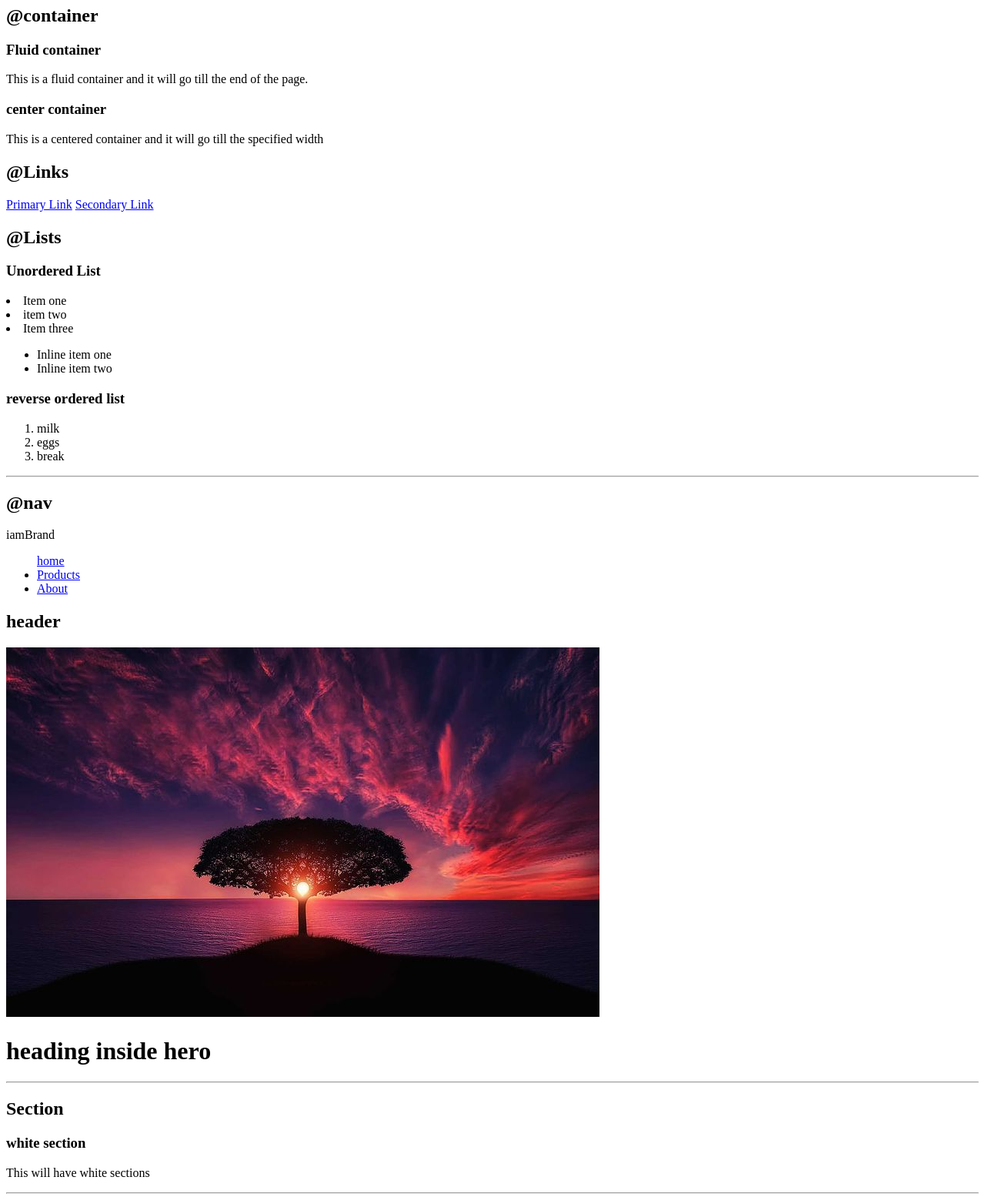
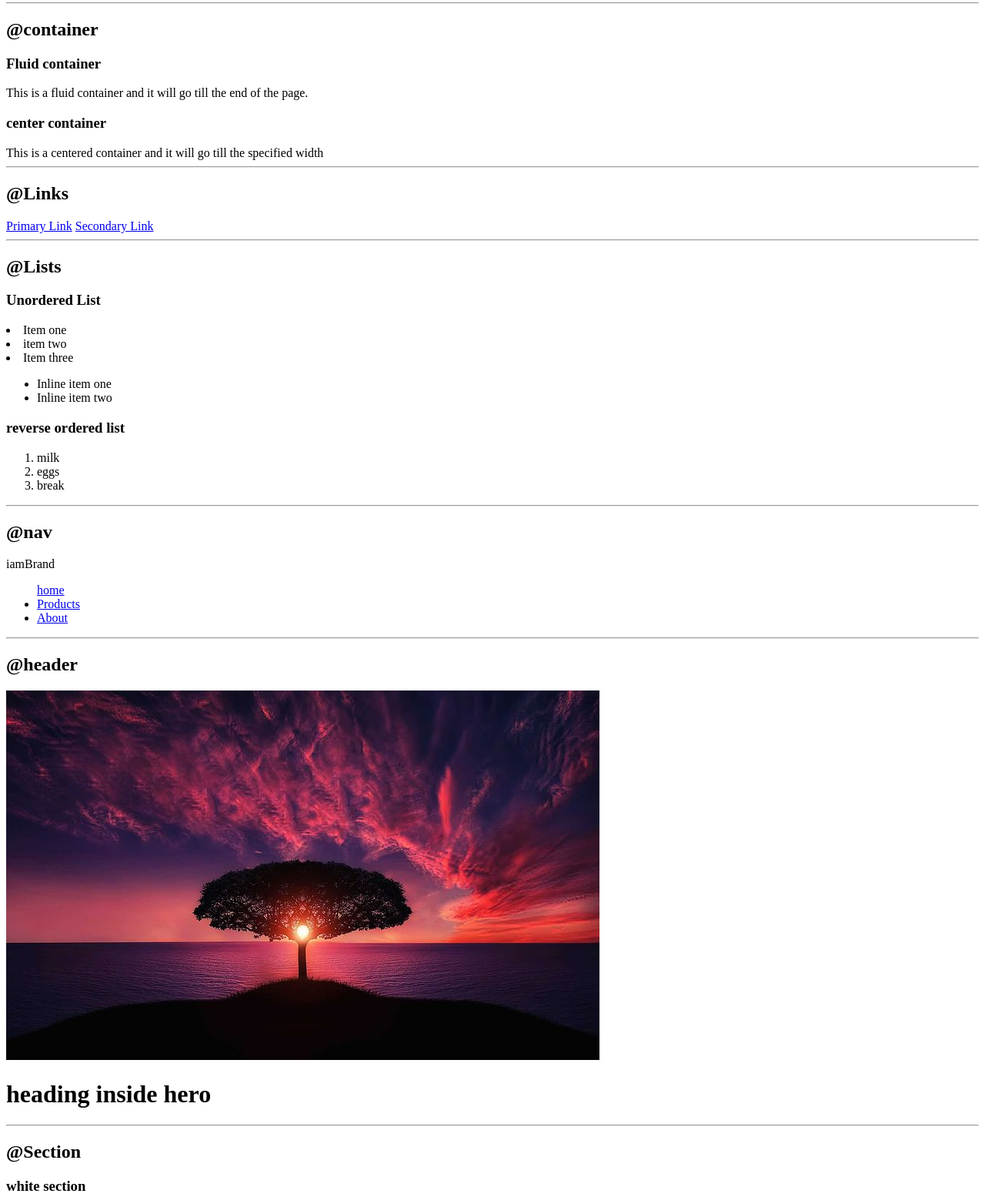
Before and after one commit to Aayush4396/Lesson3, a plain HTML site: page index.html in a window 1280 px wide. Shown: the part 111-1666 px from the top of the page at 77% size. Drawn offline with Linux system fonts and the light colour scheme.

Commit message:
Style: beautified the file

```diff
--- a/index.html
+++ b/index.html
@@ -1,25 +1,33 @@
 <!DOCTYPE html>
 <html lang="en">
+
 <head>
     <meta charset="UTF-8">
     <meta name="viewport" content="width=device-width, initial-scale=1.0">
     <title>Component Library</title>
 </head>
+
 <body>
     <h1>Welcome to Aayush's component library</h1>
     <p>I am attecnding NeoGCamp and I want to make a library which would make all my
         projects look good and consistent</p>
+
+    <hr>
+
     <h2>@container</h2>
     <h3>Fluid container</h3>
     <div>This is a fluid container and it will go till the end of the page.</div>
 
     <h3>center container</h3>
     <div>This is a centered container and it will go till the specified width</div>
+
+    <hr>
+
     <h2>@Links</h2>
 
     <a href="/">Primary Link</a>
     <a href="/">Secondary Link</a>
-
+    <hr>
     <h2>@Lists</h2>
     <h3>Unordered List</h3>
     <li>Item one</li>
@@ -52,32 +60,35 @@
             </li>
         </ul>
     </nav>
-    <h2>header</h2>
+    <hr>
+    <h2>@header</h2>
     <header>
         <img src="tree.jpg">
         <h1>heading inside hero</h1>
     </header>
     <hr>
 
-    <h2>Section</h2>
+    <h2>@Section</h2>
 
     <section>
         <h3>white section</h3>
-    <p>This will have white sections </p>
+        <p>This will have white sections </p>
     </section>
 
     <hr>
     <h2>@footer</h2>
     <section>
         <h3>off white section</h3>
-    <p>This will have gray sections </p>
+        <p>This will have gray sections </p>
     </section>
     <footer>
         <div>some small heading inside footer</div>
-       <ul><li>socialone</li>
-        <li>socialtwo</li>
-        <li>socialthree</li>
-    </ul>
+        <ul>
+            <li>socialone</li>
+            <li>socialtwo</li>
+            <li>socialthree</li>
+        </ul>
     </footer>
 </body>
+
 </html>
```
